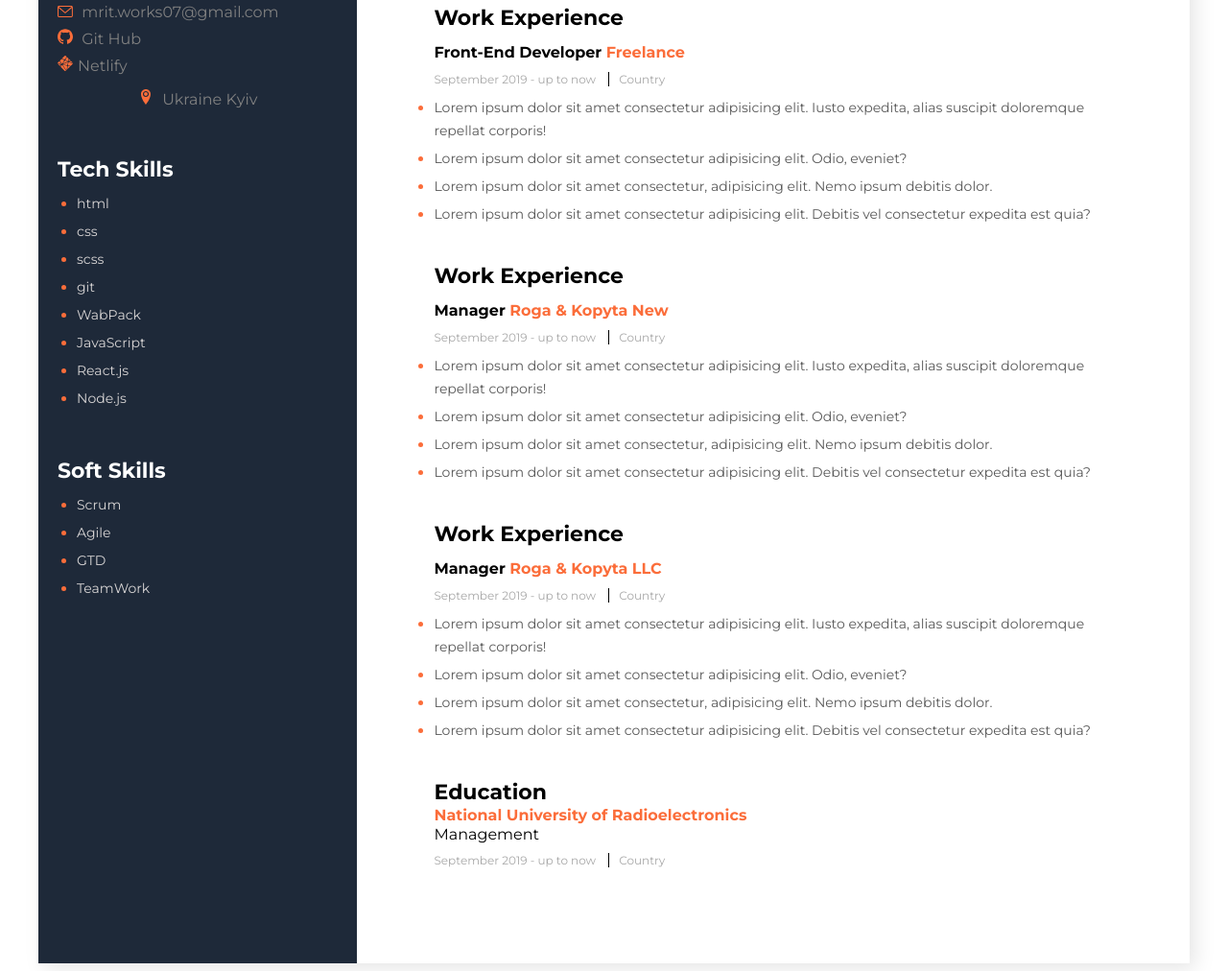
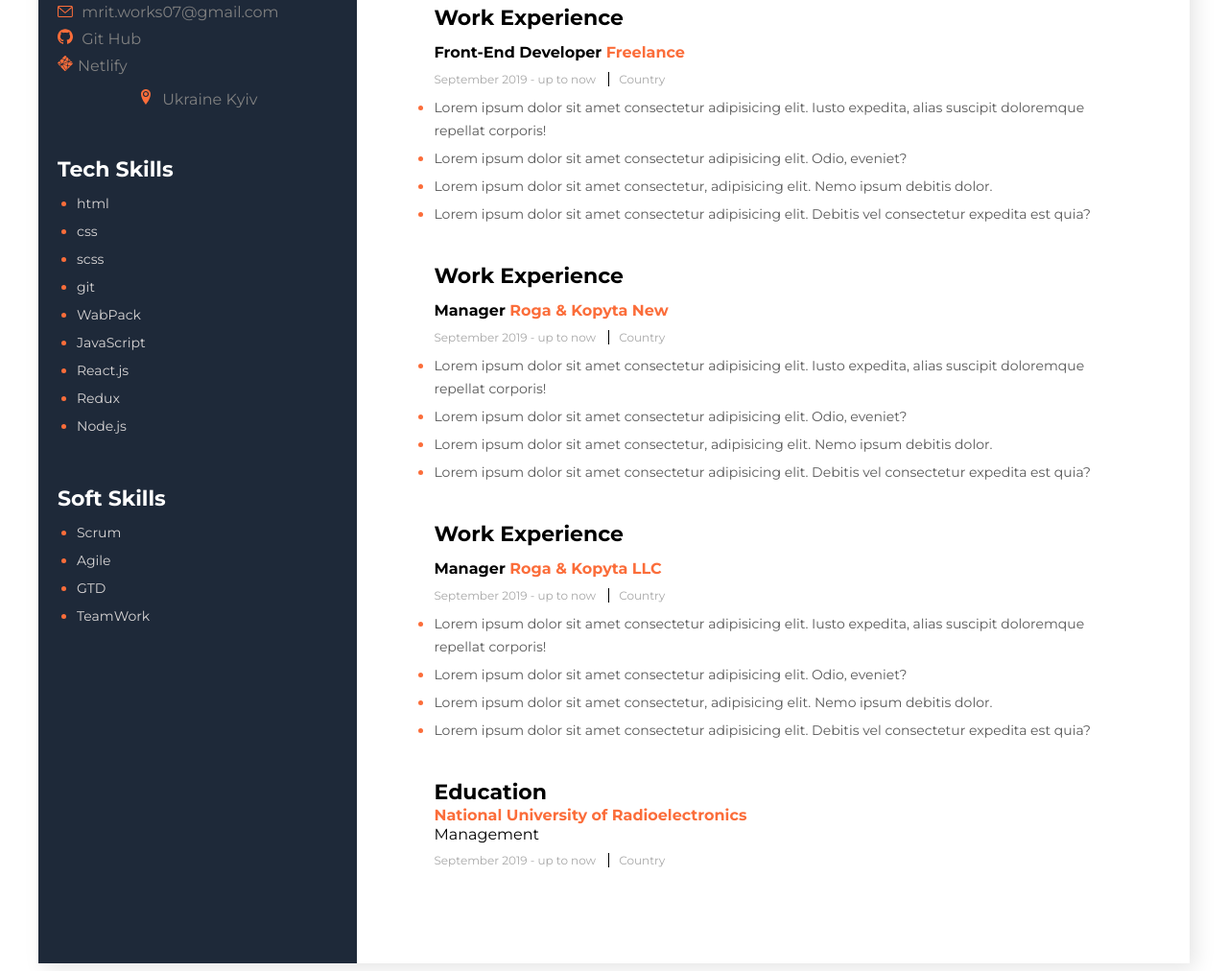
Before and after one commit to mryevhenii07/rezyume, a plain HTML site: page index.html in a window 1280 px wide. Shown: the part 509-1521 px from the top of the page at 96% size. Drawn offline with Linux system fonts and the light colour scheme.

```diff
--- a/index.html
+++ b/index.html
@@ -61,6 +61,7 @@
                 <li class="section_skills-item"> <span class="section_skills-text">WabPack</span></li>
                 <li class="section_skills-item"> <span class="section_skills-text">JavaScript</span></li>
                 <li class="section_skills-item"> <span class="section_skills-text">React.js</span></li>
+                <li class="section_skills-item"> <span class="section_skills-text">Redux</span></li>
                 <li class="section_skills-item"><span class="section_skills-text">Node.js</span></li>
             </ul>
             <p class="section_block_left-title">Soft Skills</p>
```
